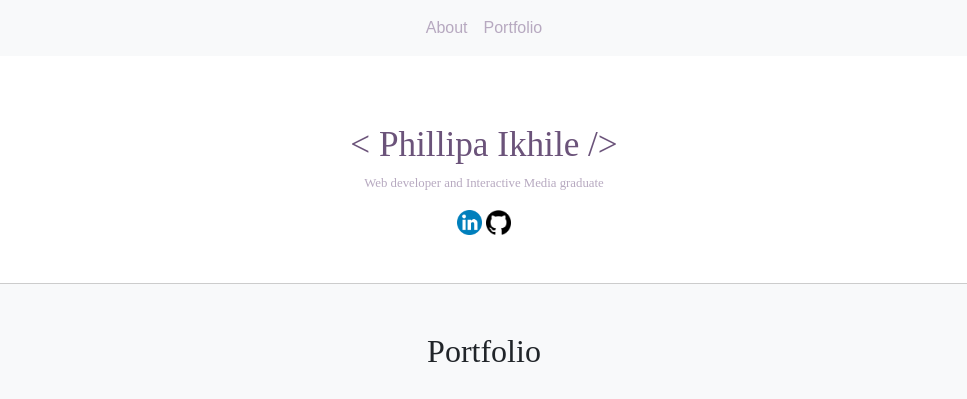
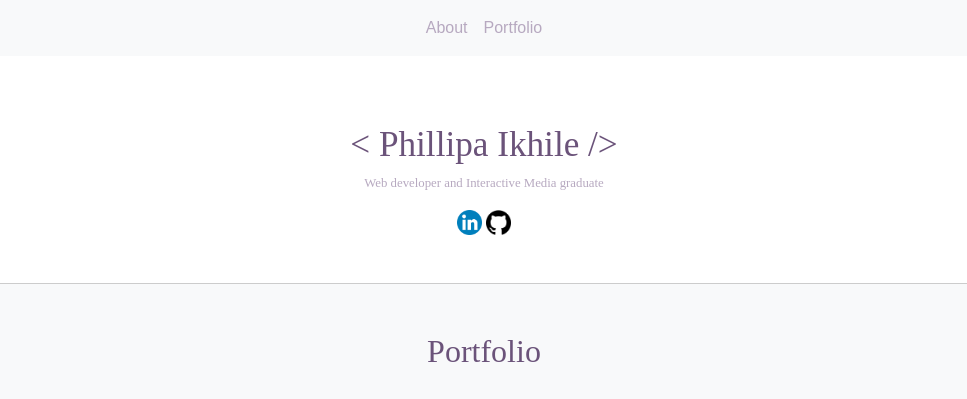
Before and after one commit to ikhile/ikhile.github.io, a plain HTML site: page index.html in a window 1280 px wide. Shown: the top 399 px of the page, without its empty margins (156-1123 px from the left). Drawn offline with nearby package versions, Linux system fonts and the light colour scheme; a script that the page names is missing; a web font is replaced by a local one.

Commit message:
changed colour of h2

```diff
--- a/styles.css
+++ b/styles.css
@@ -34,6 +34,7 @@ h1 {
 h2 {
   margin-bottom: 30px;
   font-family: 'Playwrite PE';
+  color: #6b537a;
 }
 
 .card {
```
